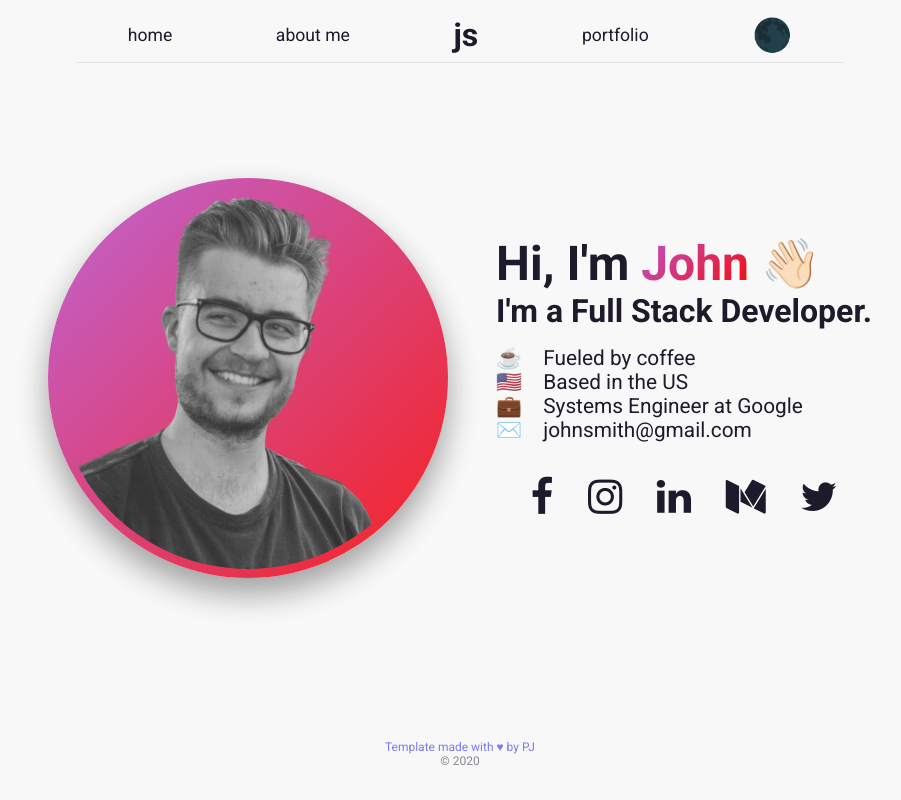
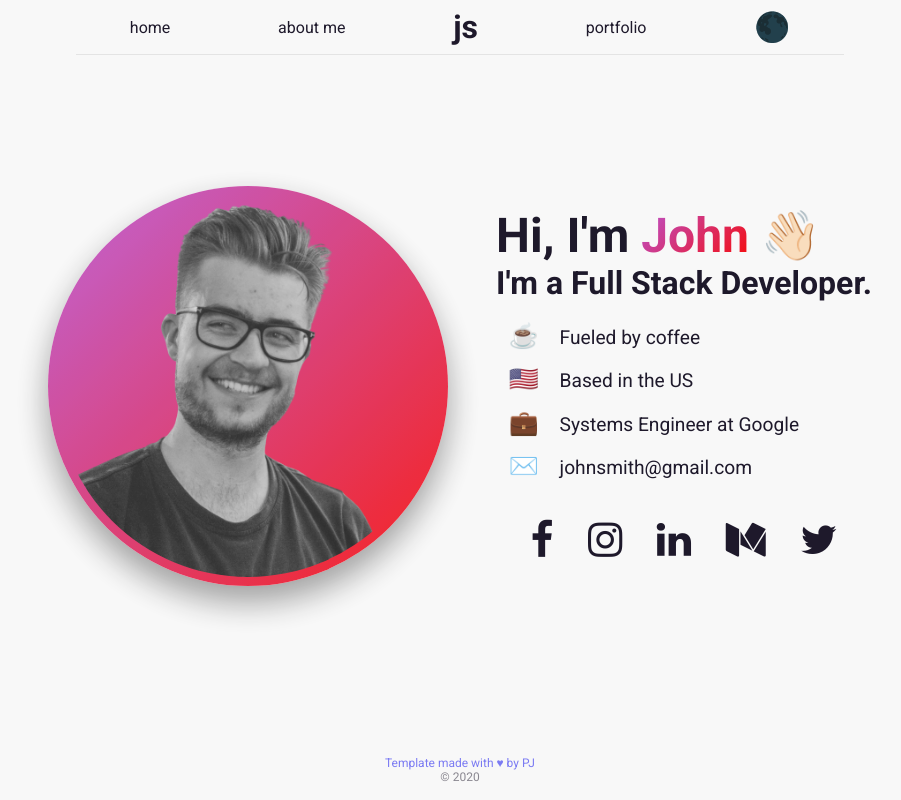
Before and after one commit to paytonjewell/ReactPortfolioTemplate, a React (Create React App) app: page /#/ in a window 1280 px wide. Shown: the whole page, without its empty margins (180-1081 px from the left). Built offline with nearby package versions, Linux system fonts and the light colour scheme; the HTML template or start-up script is replaced by a standard one.

Commit message:
minor appearance improvements

```diff
--- a/src/Components/About.js
+++ b/src/Components/About.js
@@ -32,9 +32,6 @@ export default function About() {
                     <p><span style={{color: colors[1]}}>about{info.firstName.toLowerCase()} <span className={Style.green}>(master)</span> $ </span>
                         {info.bio}
                     </p>
-                    <div className={Style.button}>
-                        <a href="#bot"><i className="fa fa-angle-double-down" aria-hidden="true" /></a>
-                    </div>
                 </div>
             </div>
 
--- a/src/Components/About.module.scss
+++ b/src/Components/About.module.scss
@@ -1,16 +1,13 @@
 @import "../variables.modules";
 
-.about {
-  margin-top: 3rem;
-}
-
 .terminal {
-  width: 90%;
-  margin: 4rem auto 8rem auto;
+  width: 80%;
+  margin: 2rem auto 4rem auto;
   border-radius: .5rem;
 
   @media only screen and (min-width: 940px) {
-    width: 60%;
+    width: 50%;
+    margin: 3rem auto 6rem auto;
   }
 }
 
@@ -19,7 +16,11 @@
   color: white;
   padding: 0.5rem;
   border-radius: 0.5rem 0.5rem 0 0;
-  font-size: 1.6rem;
+  font-size: 1rem;
+
+  @media only screen and (min-width: 940px) {
+    font-size: 1.3rem;
+  }
 
   i {
     padding-left: 0.5rem;
@@ -39,28 +40,25 @@
 }
 
 .window {
-  padding: 4rem 4rem;
+  padding: 1rem 2rem;
   border-radius: 0 0 .5rem .5rem;
   background-color: $dark;
   color: $white;
+  @media only screen and (min-width: 940px) {
+    padding: 2rem 3rem;
+  }
   p, li {
-    font-size: 2rem;
+    font-size: 6vw;
     font-family: 'Courier New', Courier, monospace;
     margin: 1.3rem 0;
+
+    @media only screen and (min-width: 940px) {
+      font-size: 1.8rem;
+      margin: 2rem 0;
+    }
   }
 }
 
-.button {
-  display: flex;
-  justify-content: center;
-  font-size: 2.5rem;
-  a {
-    color: $white;
-  }
-  @media only screen and (min-width: 940px) {
-    display: none;
-  }
-}
 
 .emoji {
   margin-right: 1rem;
--- a/src/Components/BaseLayout.module.scss
+++ b/src/Components/BaseLayout.module.scss
@@ -32,15 +32,6 @@
     i:nth-child(3) {
       color: #27C93F;
     }
-    //:first-child {
-    //  color: #FF6057;
-    //}
-    //:nth-child(2) {
-    //  color: #FFBD2E;
-    //}
-    //:nth-child(3) {
-    //  color: #27C93F;
-    //}
   }
 
 
@@ -64,6 +55,6 @@ footer {
   flex-direction: column;
   justify-content: flex-end;
   align-items: center;
-  padding: 2rem 0;
+  padding: 1.5rem 0 1rem 0;
   opacity: 0.5;
 }
--- a/src/Components/Home.module.scss
+++ b/src/Components/Home.module.scss
@@ -12,25 +12,36 @@ main {
   width: 90vw;
   margin: 1rem auto;
 
-  @media only screen and (min-width: 940px) {
+  @media only screen and (min-width: 1025px) {
     flex-direction: row;
     justify-content: center;
   }
 
   h1 {
-    font-size: 3rem;
+    font-size: 2.5rem;
+    text-align: center;
+    @media only screen and (min-width: 940px) {
+      font-size: 3rem;
+      text-align: left;
+    }
   }
 
   h2 {
-    font-size: 2rem;
+    font-size: 1.5rem;
+    text-align: center;
+    @media only screen and (min-width: 940px) {
+      font-size: 2rem;
+      text-align: left;
+    }
   }
 
   ul {
-    padding: 1rem 0;
+    padding: .8rem;
   }
 
   li {
-    font-size: 1.3rem;
+    font-size: 1.2rem;
+    line-height: 1.8;
   }
 
   .firstName {
@@ -40,12 +51,17 @@ main {
   }
 
   .emoji {
-    margin-right: 1rem;
+    margin-right: .5rem;
+    font-size: 1.5rem;
+    @media only screen and (min-width: 940px) {
+      margin-right: 1rem;
+    }
   }
 }
 
 .avatar {
   width: 30vh;
+  height: 30vh;
   border-radius: 50%;
   padding: 0.5rem;
   opacity: 0.9;
--- a/src/Components/Navbar.module.scss
+++ b/src/Components/Navbar.module.scss
@@ -8,8 +8,8 @@
   align-items: center;
   border-bottom: 1px solid #e4e4e4;
   text-transform: lowercase;
-  margin: 0.5rem auto 0 auto;
-  font-size: 1.1rem;
+  margin: 0 auto;
+  font-size: 1rem;
 
   @media only screen and (min-width: 940px) {
     max-width: 60%;
@@ -26,6 +26,7 @@
 
   li {
     padding: 0.5rem 0;
+
   }
 }
 
--- a/src/Components/Portfolio.module.scss
+++ b/src/Components/Portfolio.module.scss
@@ -3,10 +3,10 @@
 .projectsGrid {
   display: grid;
   grid-template-columns: repeat(1, auto);
-  grid-gap: 3rem;
-  margin: 2rem 0;
+  grid-gap: 1rem;
+  margin-bottom: 2rem;
   h1 {
-    font-size: 3rem;
+    font-size: 2rem;
   }
   img {
     filter: drop-shadow(1rem 1rem 1rem rgba(0,0,0,0.4));
@@ -37,7 +37,7 @@
 .source {
   color: $white;
   text-decoration: none;
-  font-size: 1.6rem;
+  font-size: 1.5rem;
   padding: 1rem;
    border-radius: 0.5rem;
   box-shadow: .2rem .2rem .5rem rgba(0,0,0,0.4);
--- a/src/Components/Toggler.module.scss
+++ b/src/Components/Toggler.module.scss
@@ -1,4 +1,4 @@
 .toggler {
-  font-size: 2rem;
+  font-size: 1.8rem;
   cursor: pointer;
 }
```
